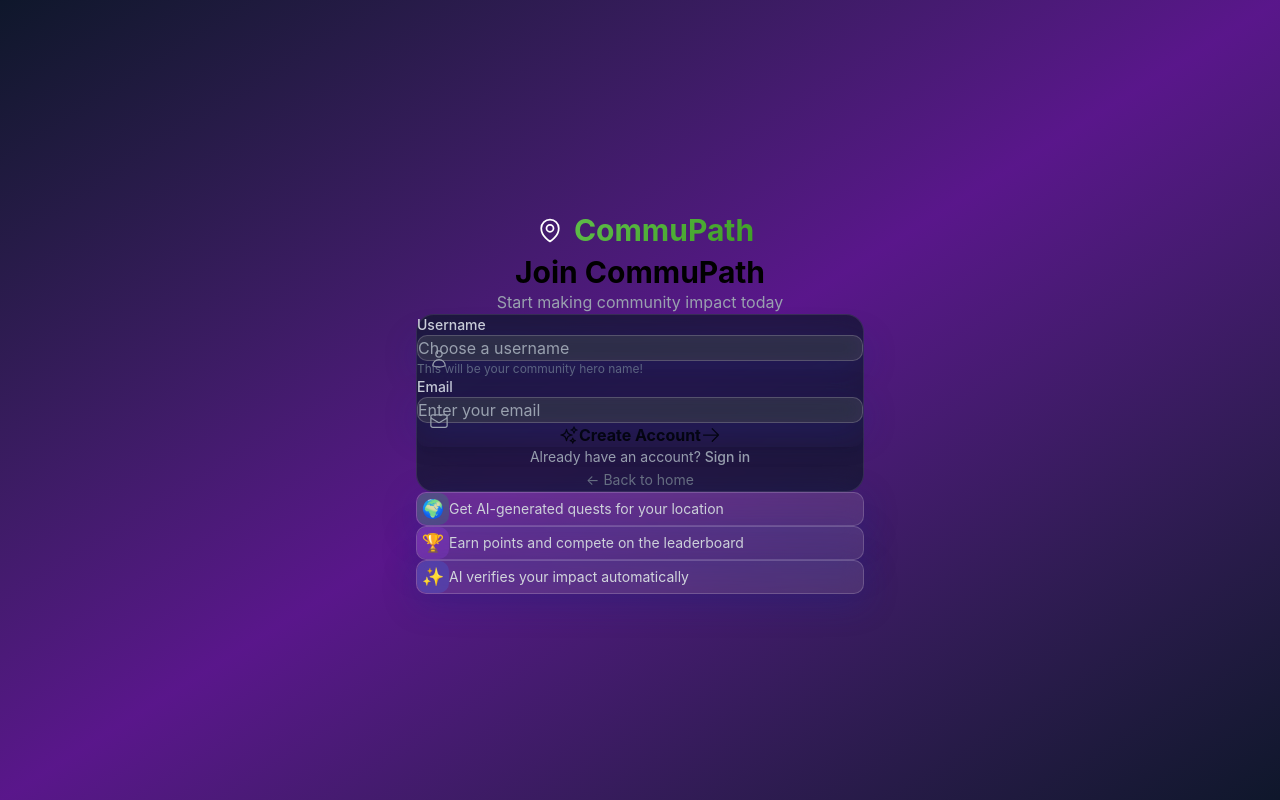
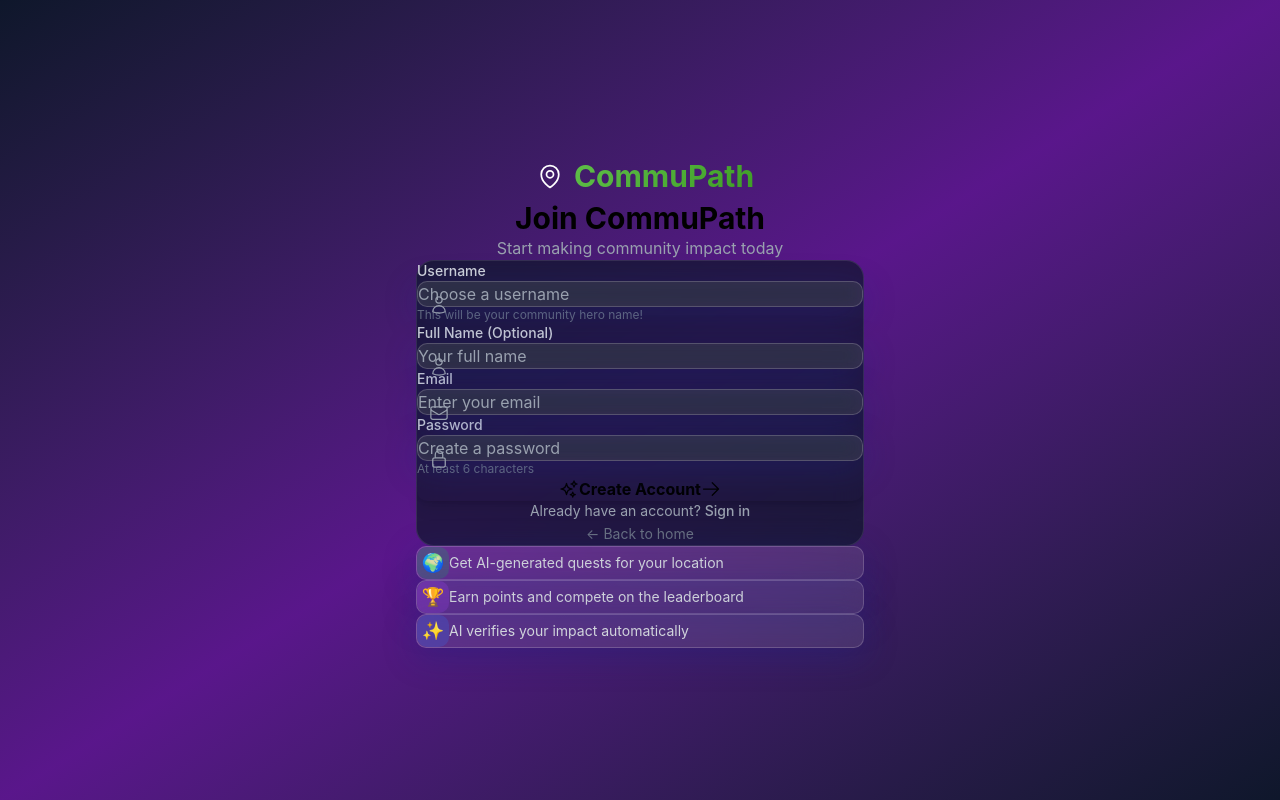
Before and after one commit to emarc99/commupath-mvp, a React (Vite) app: page /signup in a window 1280 px wide. Built offline with nearby package versions, Linux system fonts and the light colour scheme.

Commit message:
fix: signup page

```diff
--- a/src/pages/Signup.tsx
+++ b/src/pages/Signup.tsx
@@ -1,19 +1,45 @@
-import { useState } from 'react';
+import { useState, useEffect } from 'react';
 import { Link, useNavigate } from 'react-router-dom';
-import { MapPinIcon, EnvelopeIcon, UserIcon, ArrowRightIcon, SparklesIcon } from '@heroicons/react/24/outline';
+import { MapPinIcon, EnvelopeIcon, UserIcon, ArrowRightIcon, SparklesIcon, LockClosedIcon } from '@heroicons/react/24/outline';
+import { toast } from 'sonner';
 import { useAuth } from '../context/AuthContext';
 
 const Signup = () => {
     const [email, setEmail] = useState('');
     const [username, setUsername] = useState('');
+    const [password, setPassword] = useState('');
+    const [fullName, setFullName] = useState('');
+    const [error, setError] = useState('');
+    const [loading, setLoading] = useState(false);
     const navigate = useNavigate();
-    const { signup } = useAuth();
+    const { register, isAuthenticated } = useAuth();
 
-    const handleSubmit = (e: React.FormEvent) => {
+    // Redirect if already logged in
+    useEffect(() => {
+        if (isAuthenticated) {
+            navigate('/map');
+        }
+    }, [isAuthenticated, navigate]);
+
+    const handleSubmit = async (e: React.FormEvent) => {
         e.preventDefault();
-        if (email && username) {
-            signup(username, email);
+        setError('');
+        setLoading(true);
+
+        try {
+            await register(username, email, password, fullName);
+            toast.success('Account created! 🎉', {
+                description: `Welcome to CommuPath, ${username}!`
+            });
             navigate('/map');
+        } catch (err: any) {
+            const errorMsg = err.message || 'Failed to create account';
+            setError(errorMsg);
+            toast.error('Signup failed', {
+                description: errorMsg
+            });
+        } finally {
+            setLoading(false);
         }
     };
 
@@ -35,6 +61,12 @@ const Signup = () => {
                 {/* Signup Form */}
                 <div className="glass-dark rounded-2xl p-8 animate-slide-up">
                     <form onSubmit={handleSubmit} className="space-y-6">
+                        {error && (
+                            <div className="bg-red-500/20 border border-red-500/50 rounded-lg p-3 text-red-300 text-sm">
+                                {error}
+                            </div>
+                        )}
+
                         <div>
                             <label className="block text-sm font-medium mb-2 text-gray-300">
                                 Username
@@ -47,11 +79,29 @@ const Signup = () => {
                                     placeholder="Choose a username"
                                     required
                                     minLength={3}
-                                    className="w-full px-4 py-3 pl-11 glass rounded-lg focus:outline-none focus:ring-2 focus:ring-primary-500 text-white placeholder-gray-400"
+                                    disabled={loading}
+                                    className="w-full px-4 py-3 pl-11 glass rounded-lg focus:outline-none focus:ring-2 focus:ring-primary-500 text-white placeholder-gray-400 disabled:opacity-50"
                                 />
                                 <UserIcon className="w-5 h-5 absolute left-3 top-3.5 text-gray-400" />
                             </div>
                             <p className="text-xs text-gray-500 mt-1">This will be your community hero name!</p>
+                        </div>
+
+                        <div>
+                            <label className="block text-sm font-medium mb-2 text-gray-300">
+                                Full Name (Optional)
+                            </label>
+                            <div className="relative">
+                                <input
+                                    type="text"
+                                    value={fullName}
+                                    onChange={(e) => setFullName(e.target.value)}
+                                    placeholder="Your full name"
+                                    disabled={loading}
+                                    className="w-full px-4 py-3 pl-11 glass rounded-lg focus:outline-none focus:ring-2 focus:ring-primary-500 text-white placeholder-gray-400 disabled:opacity-50"
+                                />
+                                <UserIcon className="w-5 h-5 absolute left-3 top-3.5 text-gray-400" />
+                            </div>
                         </div>
 
                         <div>
@@ -65,19 +115,41 @@ const Signup = () => {
                                     onChange={(e) => setEmail(e.target.value)}
                                     placeholder="Enter your email"
                                     required
-                                    className="w-full px-4 py-3 pl-11 glass rounded-lg focus:outline-none focus:ring-2 focus:ring-primary-500 text-white placeholder-gray-400"
+                                    disabled={loading}
+                                    className="w-full px-4 py-3 pl-11 glass rounded-lg focus:outline-none focus:ring-2 focus:ring-primary-500 text-white placeholder-gray-400 disabled:opacity-50"
                                 />
                                 <EnvelopeIcon className="w-5 h-5 absolute left-3 top-3.5 text-gray-400" />
                             </div>
                         </div>
 
+                        <div>
+                            <label className="block text-sm font-medium mb-2 text-gray-300">
+                                Password
+                            </label>
+                            <div className="relative">
+                                <input
+                                    type="password"
+                                    value={password}
+                                    onChange={(e) => setPassword(e.target.value)}
+                                    placeholder="Create a password"
+                                    required
+                                    minLength={6}
+                                    disabled={loading}
+                                    className="w-full px-4 py-3 pl-11 glass rounded-lg focus:outline-none focus:ring-2 focus:ring-primary-500 text-white placeholder-gray-400 disabled:opacity-50"
+                                />
+                                <LockClosedIcon className="w-5 h-5 absolute left-3 top-3.5 text-gray-400" />
+                            </div>
+                            <p className="text-xs text-gray-500 mt-1">At least 6 characters</p>
+                        </div>
+
                         <button
                             type="submit"
-                            className="w-full px-6 py-4 bg-gradient-to-r from-primary-500 to-accent-500 hover:from-primary-600 hover:to-accent-600 rounded-lg font-bold transition-all duration-300 shadow-lg hover:shadow-2xl transform hover:scale-105 flex items-center justify-center space-x-2"
+                            disabled={loading}
+                            className="w-full px-6 py-4 bg-gradient-to-r from-primary-500 to-accent-500 hover:from-primary-600 hover:to-accent-600 rounded-lg font-bold transition-all duration-300 shadow-lg hover:shadow-2xl transform hover:scale-105 flex items-center justify-center space-x-2 disabled:opacity-50 disabled:cursor-not-allowed disabled:transform-none"
                         >
                             <SparklesIcon className="w-5 h-5" />
-                            <span>Create Account</span>
-                            <ArrowRightIcon className="w-5 h-5" />
+                            <span>{loading ? 'Creating Account...' : 'Create Account'}</span>
+                            {!loading && <ArrowRightIcon className="w-5 h-5" />}
                         </button>
                     </form>
 
```
